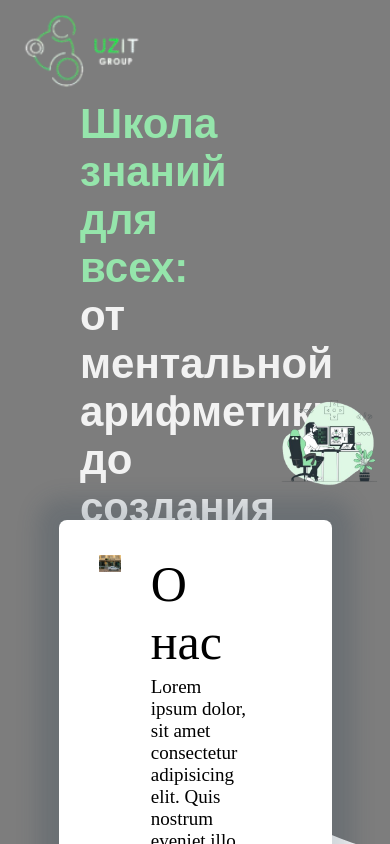
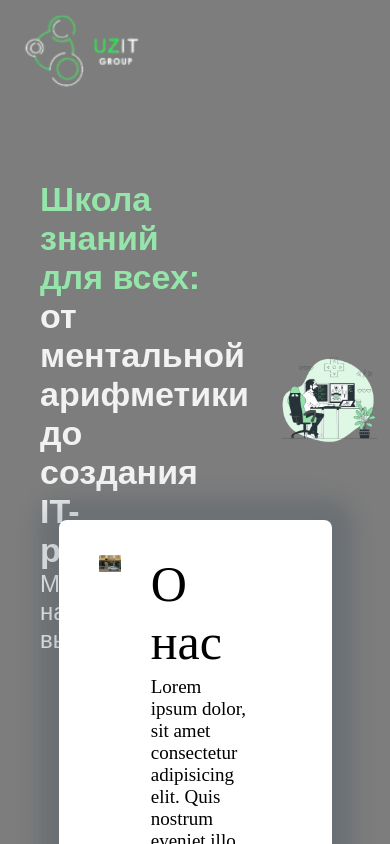
Before and after one commit to ProgrammerUz067/markaz, a React (Vite) app: page / in a window 390 px wide. Shown: the top 844 px of the page. Built offline with nearby package versions, Linux system fonts and the light colour scheme.

Commit message:
main 768 X 1024

```diff
--- a/src/components/Main/Main.css
+++ b/src/components/Main/Main.css
@@ -89,3 +89,18 @@
     font-size: 24px;
   }
 }
+
+@media screen and (max-width: 768px){
+  .main .text-wrapper .title{
+    font-size: 34px;
+    margin-top: 80px;
+  }
+
+  .main .text-wrapper{
+    width: 60%;
+    margin-left: -10px;
+  }
+  .main{
+    padding-bottom: 150px;
+  }
+}
```
